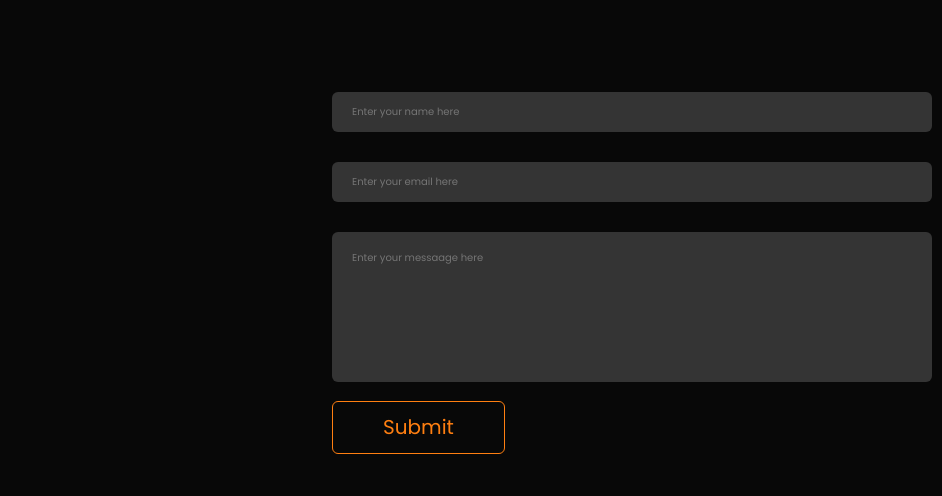
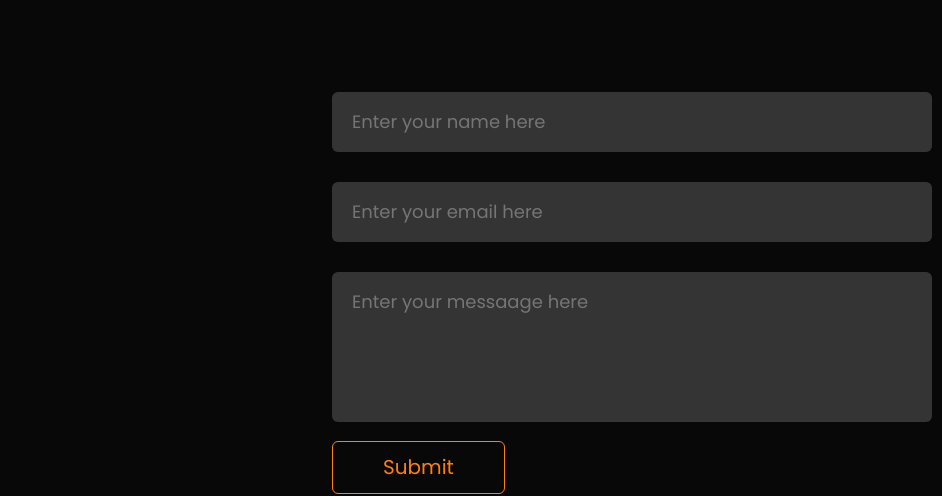
Before and after one commit to nenyeokanumee/My-Professional-Portfolio, a plain HTML site: page index.html in a window 1280 px wide. Shown: the part 5044-5540 px from the top of the page, 338-1280 px from the left. Drawn offline with Linux system fonts and the light colour scheme.

Commit message:
Change form input font and color

```diff
--- a/CSS/style.css
+++ b/CSS/style.css
@@ -146,9 +146,11 @@ i{
 .input__field{
     background: var(--color-secondary);
     border-radius: var(--border-radius);
+    color: var(--color-primary);
     padding: 1.5rem;
     margin: 1.5rem 0;
-    height: 4rem;
+    height: 6rem;
+    font-size: 1.8rem;
     width: 100%;
     border: 0;
     outline: 0;
```
